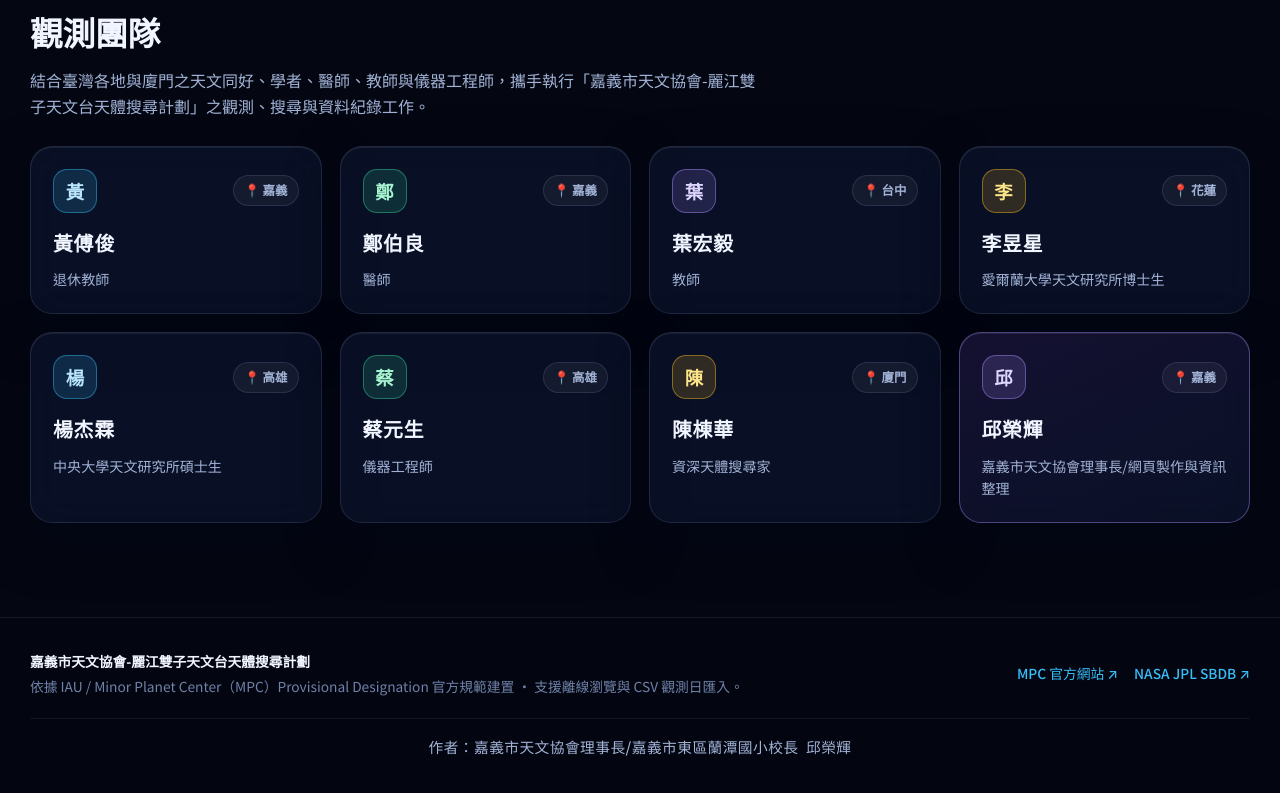
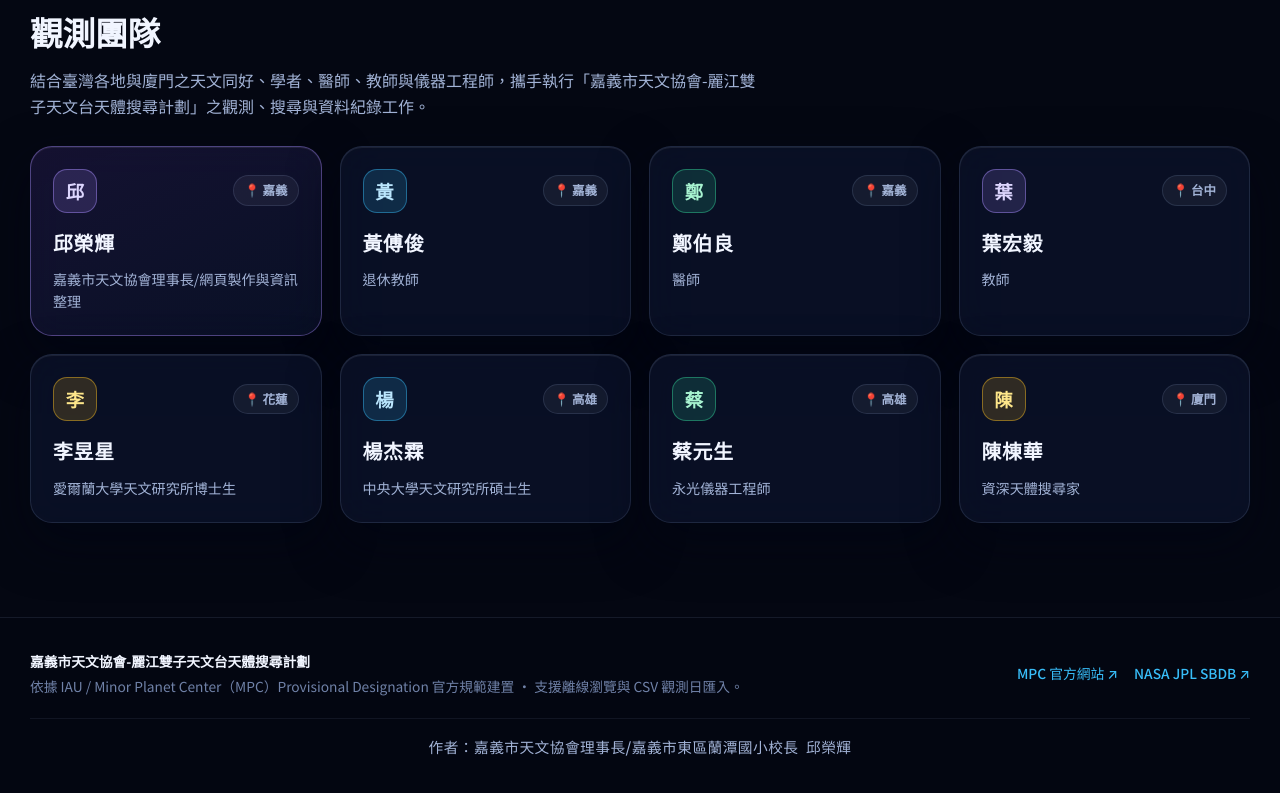
Before and after one commit to kennyCJH/asteroid-decoder-web, a plain HTML site: page index.html in a window 1280 px wide. Shown: the part 7300-8093 px from the top of the page. Drawn offline with Linux system fonts and the light colour scheme.

Commit message:
Reorder Observation Team list (move Qiu Ronghui first) and update Tsai Yuansheng title

```diff
--- a/index.html
+++ b/index.html
@@ -614,6 +614,15 @@
         </div>
 
         <div class="team-grid">
+          <article class="glass-panel team-card team-card--lead">
+            <div class="team-card__top">
+              <span class="team-avatar team-avatar--violet" aria-hidden="true">邱</span>
+              <span class="team-loc">📍 嘉義</span>
+            </div>
+            <h3 class="team-card__name">邱榮輝</h3>
+            <p class="team-card__role">嘉義市天文協會理事長/網頁製作與資訊整理</p>
+          </article>
+
           <article class="glass-panel team-card">
             <div class="team-card__top">
               <span class="team-avatar team-avatar--cyan" aria-hidden="true">黃</span>
@@ -665,7 +674,7 @@
               <span class="team-loc">📍 高雄</span>
             </div>
             <h3 class="team-card__name">蔡元生</h3>
-            <p class="team-card__role">儀器工程師</p>
+            <p class="team-card__role">永光儀器工程師</p>
           </article>
 
           <article class="glass-panel team-card">
@@ -675,15 +684,6 @@
             </div>
             <h3 class="team-card__name">陳棟華</h3>
             <p class="team-card__role">資深天體搜尋家</p>
-          </article>
-
-          <article class="glass-panel team-card team-card--lead">
-            <div class="team-card__top">
-              <span class="team-avatar team-avatar--violet" aria-hidden="true">邱</span>
-              <span class="team-loc">📍 嘉義</span>
-            </div>
-            <h3 class="team-card__name">邱榮輝</h3>
-            <p class="team-card__role">嘉義市天文協會理事長/網頁製作與資訊整理</p>
           </article>
         </div>
       </div>
```
